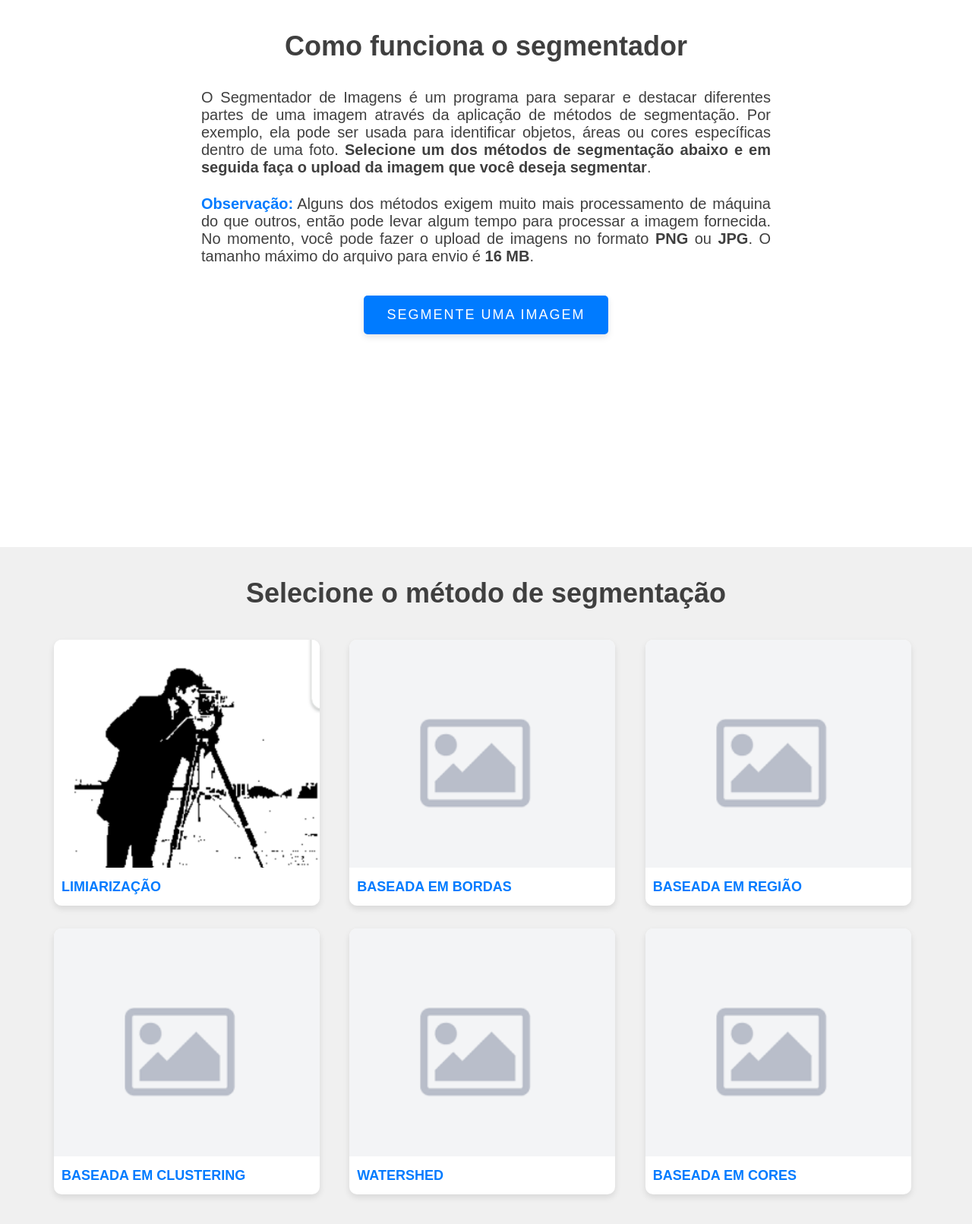
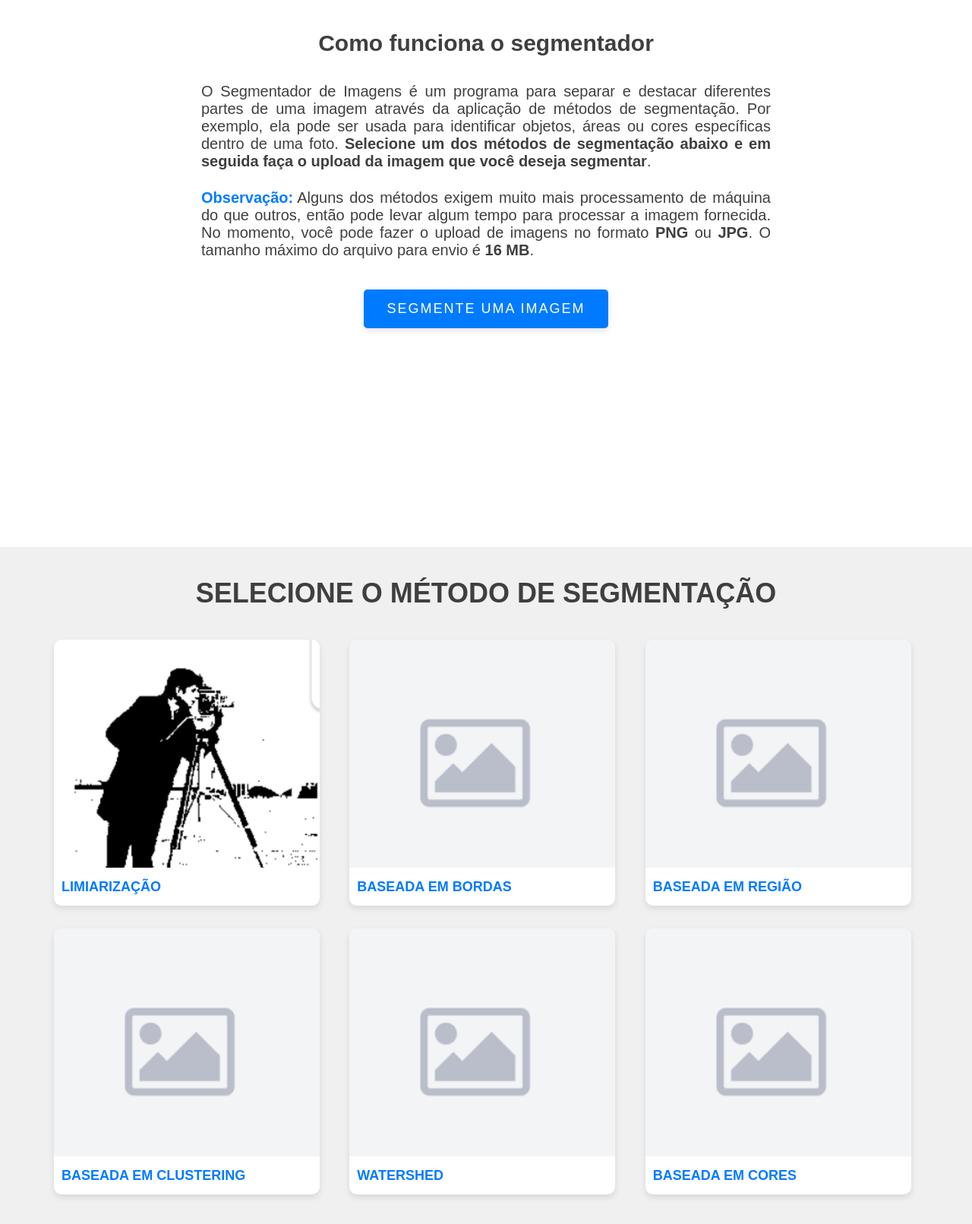
Before and after one commit to joao-victor-costa-gomes/Image-Segmentation-Site, a Flask app: page / in a window 1280 px wide. Shown: the part 80-1691 px from the top of the page at 76% size. Run offline with Flask 3, Linux system fonts and the light colour scheme.

Commit message:
Revert "fixing home page title style"
This reverts commit 36261c19fc6fc0bd75122d79a7a5da2b1b29c120.

```diff
--- a/app/static/css/home.css
+++ b/app/static/css/home.css
@@ -23,7 +23,6 @@
 
 .home-section .section-title {
     margin: 20px auto 15px;
-    font-size: 36px;
 }
 
 .obs {
--- a/app/templates/home.html
+++ b/app/templates/home.html
@@ -41,7 +41,7 @@
 
     <!-- SERVICES -->
     <section id="services-section" class="services-section">
-        <h2 class="section-title">Selecione o método de segmentação</h2>
+        <h2 class="section-title">SELECIONE O MÉTODO DE SEGMENTAÇÃO</h2>
 
         <div class="card-container">
 
```
